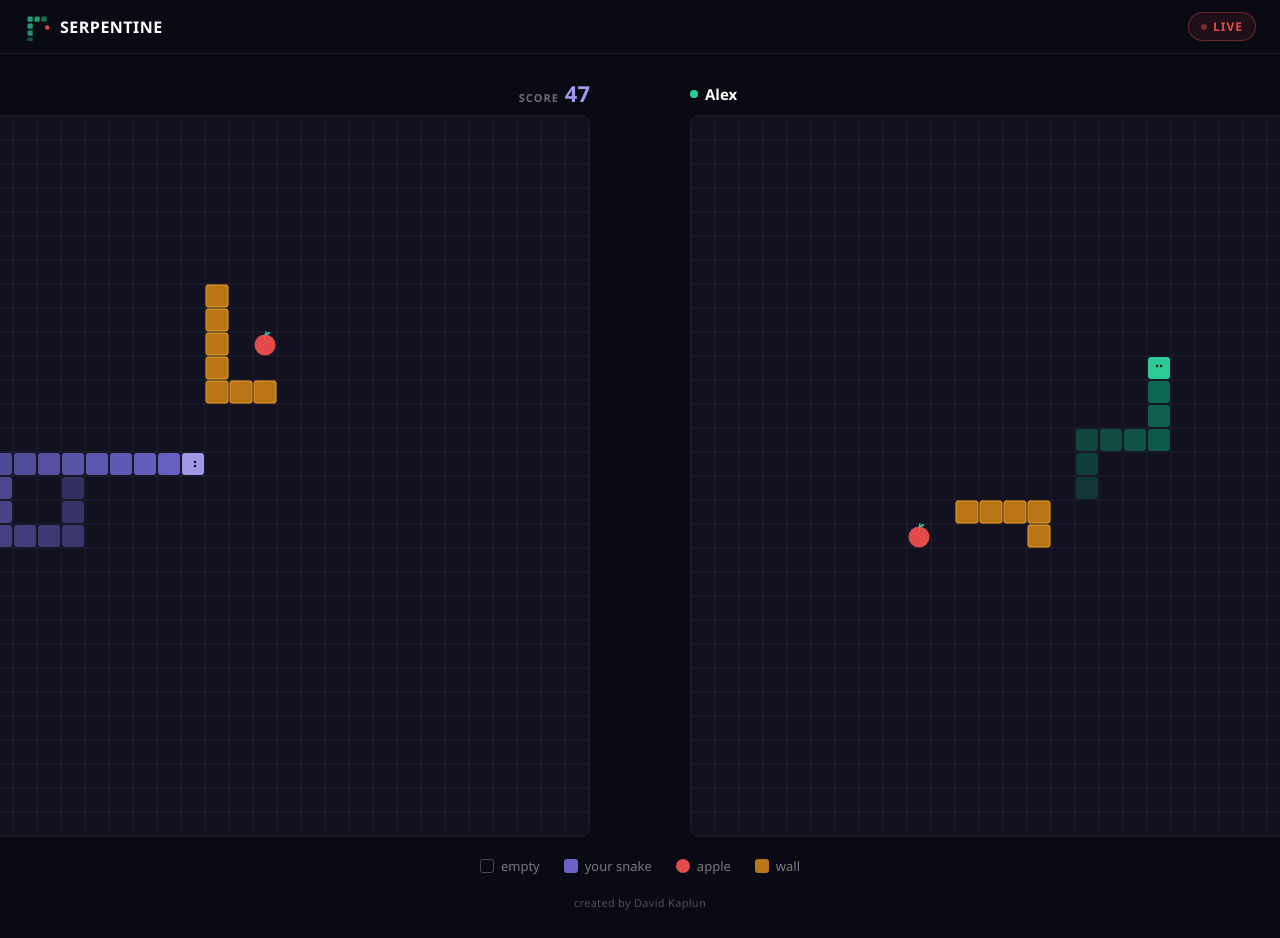
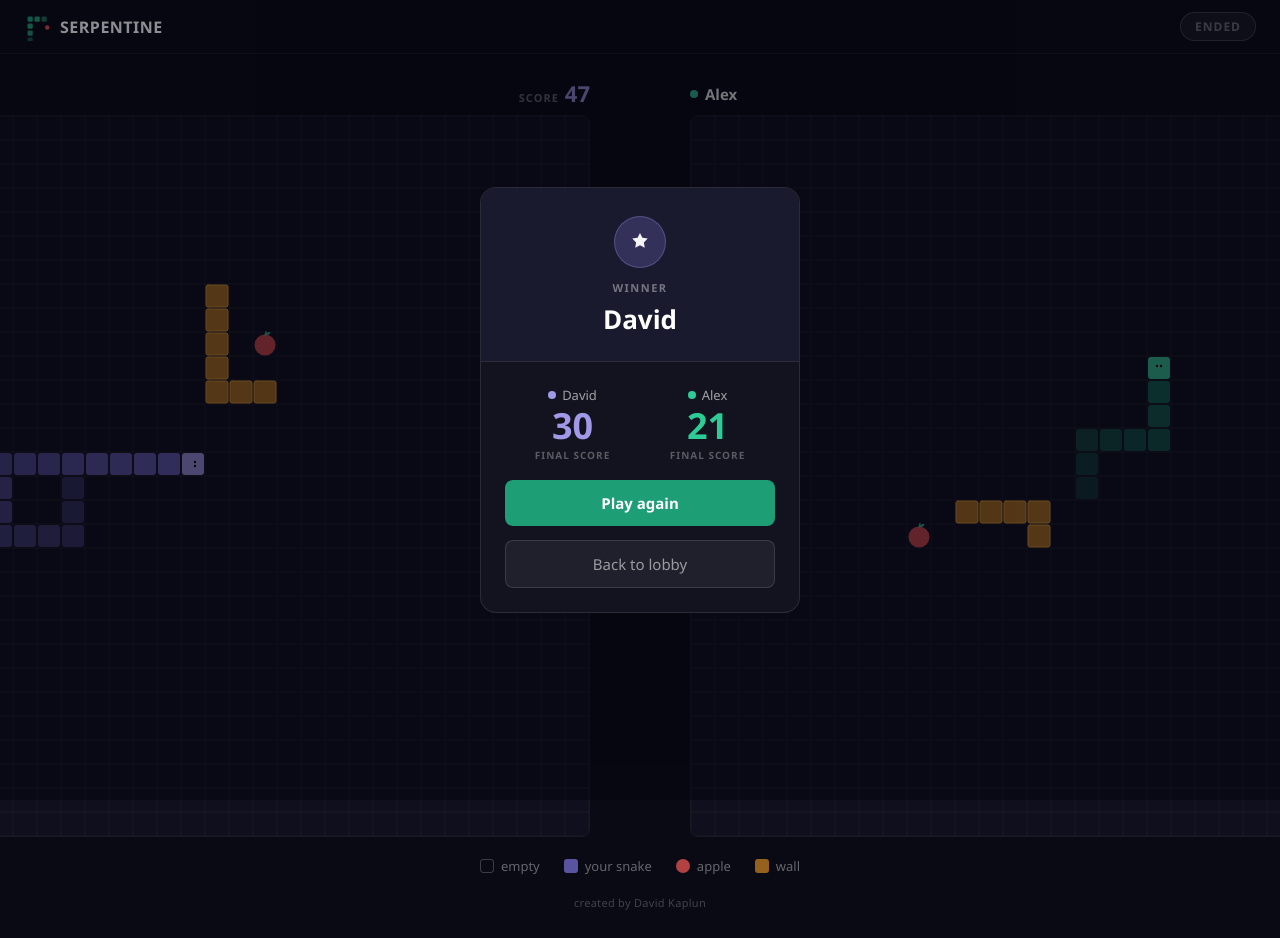
Before and after one commit to DavidKaplun/serpentine, a React (Create React App) app: page /game in a window 1280 px wide. Shown: the top 938 px of the page. Built offline with nearby package versions, Linux system fonts and the light colour scheme.

Commit message:
added end of game overlay

```diff
--- a/src/pages/GamePage.css
+++ b/src/pages/GamePage.css
@@ -181,3 +181,163 @@
   margin: 0;
   letter-spacing: 0.3px;
 }
+
+/* ── Ended badge ── */
+
+.ended-badge {
+  background: rgba(255, 255, 255, 0.06);
+  border: 0.5px solid rgba(255, 255, 255, 0.15);
+  border-radius: 20px;
+  padding: 5px 14px;
+  font-size: 12px;
+  font-weight: 700;
+  color: rgba(255, 255, 255, 0.35);
+  letter-spacing: 1px;
+}
+
+/* ── Dimmed game main ── */
+
+.game-main--dimmed {
+  opacity: 0.82;
+  filter: grayscale(10%);
+  pointer-events: none;
+}
+
+/* ── End Game Overlay ── */
+
+.endgame-backdrop {
+  position: fixed;
+  inset: 0;
+  background: rgba(4, 4, 14, 0.45);
+  display: flex;
+  align-items: center;
+  justify-content: center;
+  z-index: 50;
+  padding: 2rem;
+}
+
+.endgame-card {
+  background: #13131f;
+  border: 0.5px solid rgba(255, 255, 255, 0.1);
+  border-radius: 16px;
+  width: 100%;
+  max-width: 320px;
+  overflow: hidden;
+}
+
+.endgame-header {
+  background: #1a1a2e;
+  display: flex;
+  flex-direction: column;
+  align-items: center;
+  padding: 28px 24px 24px;
+  border-bottom: 0.5px solid rgba(255, 255, 255, 0.08);
+}
+
+.winner-icon {
+  width: 52px;
+  height: 52px;
+  border-radius: 50%;
+  background: rgba(127, 119, 221, 0.25);
+  border: 1.5px solid rgba(159, 153, 232, 0.3);
+  display: flex;
+  align-items: center;
+  justify-content: center;
+  margin-bottom: 12px;
+}
+
+.winner-label {
+  font-size: 11px;
+  font-weight: 700;
+  letter-spacing: 1.5px;
+  color: rgba(255, 255, 255, 0.4);
+  margin: 0 0 6px;
+}
+
+.winner-name {
+  font-size: 26px;
+  font-weight: 700;
+  color: #ffffff;
+  margin: 0;
+}
+
+.endgame-body {
+  padding: 24px;
+  display: flex;
+  flex-direction: column;
+  gap: 14px;
+}
+
+.scores-row {
+  display: flex;
+  gap: 0;
+  margin-bottom: 4px;
+}
+
+.score-col {
+  flex: 1;
+  display: flex;
+  flex-direction: column;
+  align-items: center;
+  gap: 4px;
+}
+
+.score-col-player {
+  display: flex;
+  align-items: center;
+  gap: 6px;
+}
+
+.score-col-name {
+  font-size: 13px;
+  color: rgba(255, 255, 255, 0.6);
+}
+
+.score-col-value {
+  font-size: 36px;
+  font-weight: 700;
+  line-height: 1;
+}
+
+.score-col-label {
+  font-size: 10px;
+  font-weight: 600;
+  letter-spacing: 1px;
+  color: rgba(255, 255, 255, 0.3);
+}
+
+.play-again-btn {
+  width: 100%;
+  background: #1D9E75;
+  border: none;
+  border-radius: 8px;
+  padding: 13px;
+  font-size: 15px;
+  font-weight: 600;
+  color: #ffffff;
+  cursor: pointer;
+  font-family: inherit;
+  transition: background 0.2s;
+}
+
+.play-again-btn:hover {
+  background: #22b585;
+}
+
+.back-lobby-btn {
+  width: 100%;
+  background: rgba(255, 255, 255, 0.06);
+  border: 0.5px solid rgba(255, 255, 255, 0.12);
+  border-radius: 8px;
+  padding: 13px;
+  font-size: 15px;
+  font-weight: 500;
+  color: rgba(255, 255, 255, 0.55);
+  cursor: pointer;
+  font-family: inherit;
+  transition: background 0.2s;
+}
+
+.back-lobby-btn:hover {
+  background: rgba(255, 255, 255, 0.1);
+}
--- a/src/pages/GamePage.jsx
+++ b/src/pages/GamePage.jsx
@@ -160,7 +160,58 @@ function GameBoard({ playerName, colorKey, score, state }) {
   );
 }
 
+const END_STATE = {
+  winner: 'David',
+  players: [
+    { name: 'David', colorKey: 'purple', score: 30 },
+    { name: 'Alex',  colorKey: 'teal',   score: 21 },
+  ],
+};
+
+function EndGameOverlay() {
+  const { winner, players } = END_STATE;
+  return (
+    <div className="endgame-backdrop">
+      <div className="endgame-card">
+        <div className="endgame-header">
+          <div className="winner-icon">
+            <svg width="22" height="22" viewBox="0 0 22 22" fill="none">
+              <path d="M11 2l2.39 4.84 5.34.78-3.87 3.77.91 5.32L11 14.27l-4.77 2.44.91-5.32L3.27 7.62l5.34-.78L11 2z"
+                fill="white" opacity="0.95"/>
+            </svg>
+          </div>
+          <p className="winner-label">WINNER</p>
+          <p className="winner-name">{winner}</p>
+        </div>
+
+        <div className="endgame-body">
+          <div className="scores-row">
+            {players.map(({ name, colorKey, score }) => {
+              const color = colorKey === 'purple' ? '#9F99E8' : '#2DCB96';
+              return (
+                <div className="score-col" key={name}>
+                  <div className="score-col-player">
+                    <span className="player-dot" style={{ background: color }} />
+                    <span className="score-col-name">{name}</span>
+                  </div>
+                  <span className="score-col-value" style={{ color }}>{score}</span>
+                  <span className="score-col-label">FINAL SCORE</span>
+                </div>
+              );
+            })}
+          </div>
+
+          <button className="play-again-btn">Play again</button>
+          <button className="back-lobby-btn">Back to lobby</button>
+        </div>
+      </div>
+    </div>
+  );
+}
+
 function GamePage() {
+  const gameOver = true;
+
   return (
     <div className="game-container">
       <header className="game-header">
@@ -176,13 +227,13 @@ function GamePage() {
           </svg>
           <span className="header-logo-text">SERPENTINE</span>
         </div>
-        <div className="live-badge">
-          <span className="live-dot" />
-          LIVE
-        </div>
+        {gameOver
+          ? <div className="ended-badge">ENDED</div>
+          : <div className="live-badge"><span className="live-dot" />LIVE</div>
+        }
       </header>
 
-      <main className="game-main">
+      <main className={`game-main${gameOver ? ' game-main--dimmed' : ''}`}>
         <div className="boards-row">
           <GameBoard playerName="David" colorKey="purple" score={P1_STATE.score} state={P1_STATE} />
           <GameBoard playerName="Alex"  colorKey="teal"   score={P2_STATE.score} state={P2_STATE} />
@@ -209,6 +260,8 @@ function GamePage() {
 
         <p className="credit">created by David Kaplun</p>
       </main>
+
+      {gameOver && <EndGameOverlay />}
     </div>
   );
 }
```
